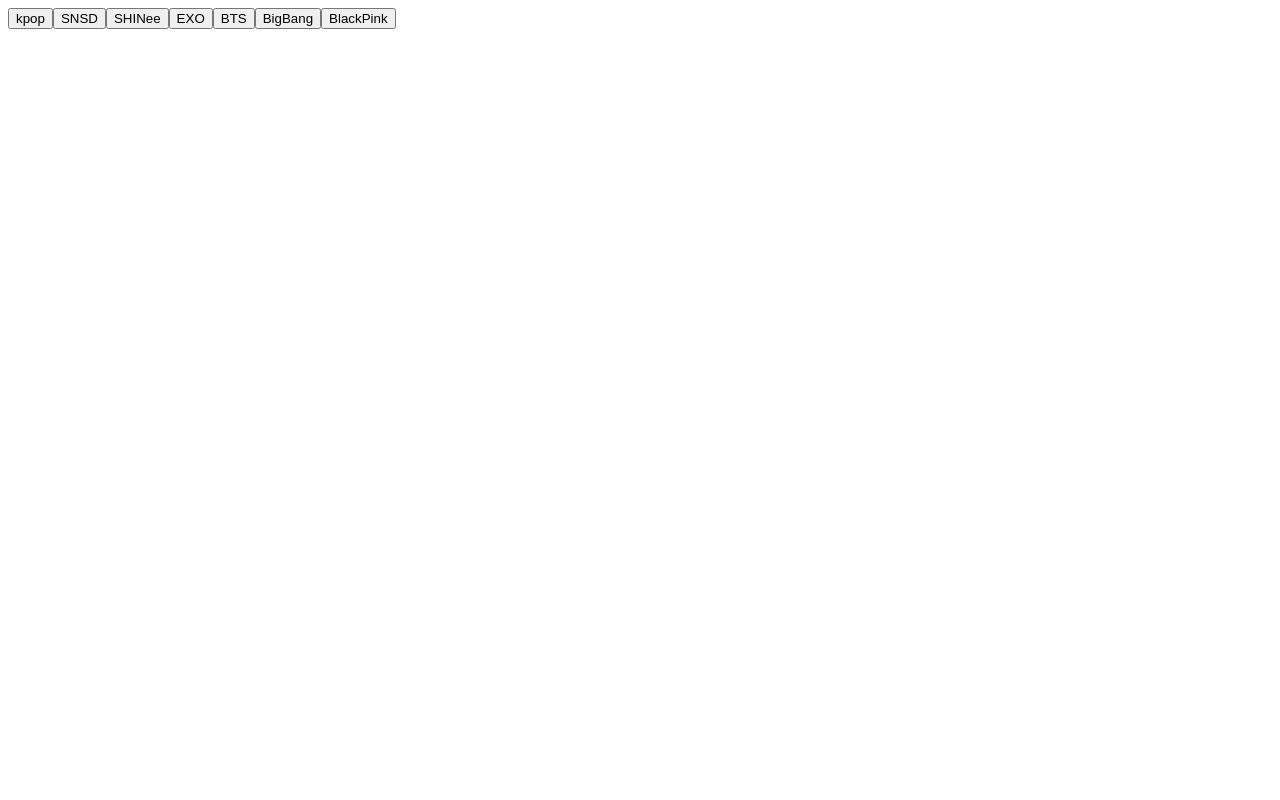
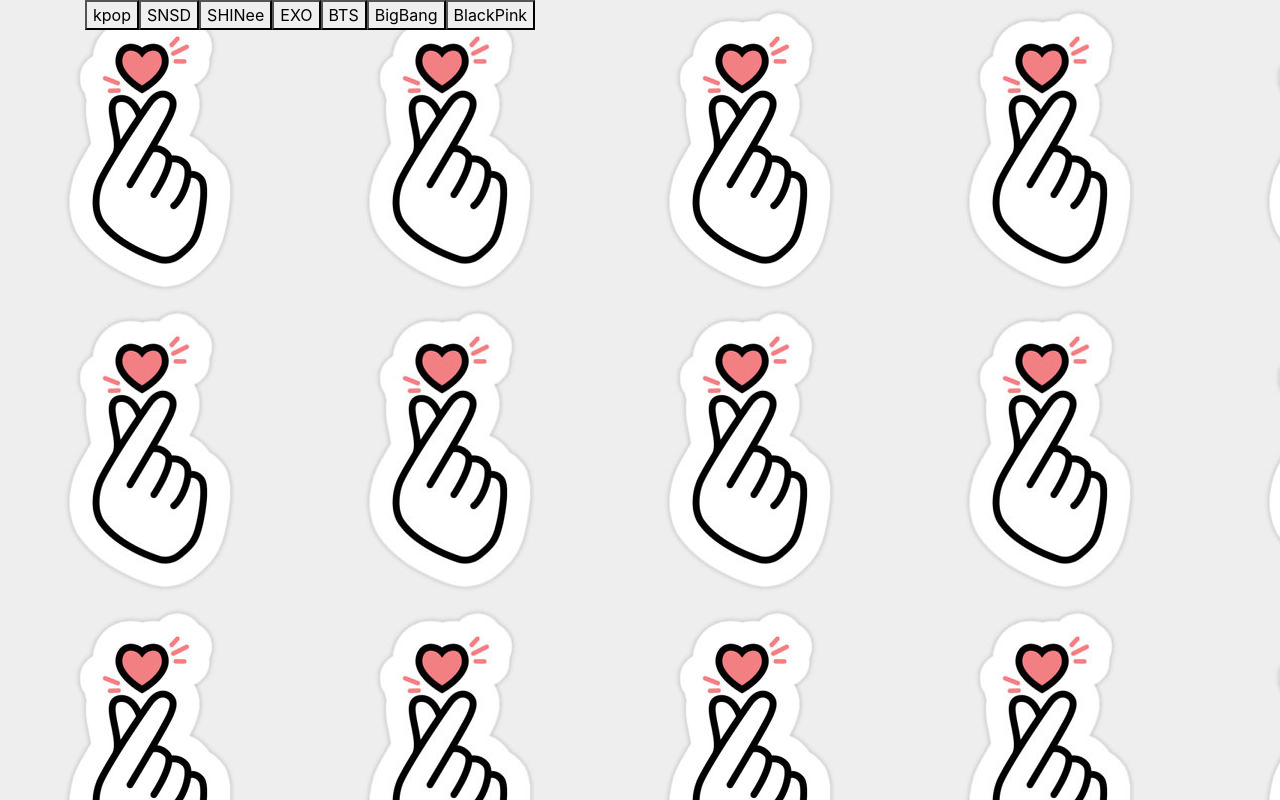
Before and after one commit to shatse/giftastic, a plain HTML site: page index.html in a window 1280 px wide. Drawn offline with nearby package versions, Linux system fonts and the light colour scheme.

Commit message:
changes to styling

```diff
--- /dev/null
+++ b/assets/css/reset.css
@@ -0,0 +1,43 @@
+html, body, div, span, applet, object, iframe,
+h1, h2, h3, h4, h5, h6, p, blockquote, pre,
+a, abbr, acronym, address, big, cite, code,
+del, dfn, em, img, ins, kbd, q, s, samp,
+small, strike, strong, sub, sup, tt, var,
+b, u, i, center,
+dl, dt, dd, ol, ul, li,
+fieldset, form, label, legend,
+table, caption, tbody, tfoot, thead, tr, th, td,
+article, aside, canvas, details, embed,
+figure, figcaption, footer, header, hgroup,
+menu, nav, output, ruby, section, summary,
+time, mark, audio, video {
+	margin: 0;
+	padding: 0;
+	border: 0;
+	font-size: 100%;
+	font: inherit;
+	vertical-align: baseline;
+}
+/* HTML5 display-role reset for older browsers */
+article, aside, details, figcaption, figure,
+footer, header, hgroup, menu, nav, section {
+	display: block;
+}
+body {
+	line-height: 1;
+}
+ol, ul {
+	list-style: none;
+}
+blockquote, q {
+	quotes: none;
+}
+blockquote:before, blockquote:after,
+q:before, q:after {
+	content: '';
+	content: none;
+}
+table {
+	border-collapse: collapse;
+	border-spacing: 0;
+}
--- a/assets/css/style.css
+++ b/assets/css/style.css
@@ -0,0 +1,9 @@
+@font-face {
+        font-family: "Open Sans";
+        src: url("/fonts/OpenSans-Regular-webfont.woff2") format("woff2"),
+             url("/fonts/OpenSans-Regular-webfont.woff") format("woff");
+      }
+
+#buttons {
+    color: grey;
+}
--- a/index.html
+++ b/index.html
@@ -5,26 +5,29 @@
     <meta charset="utf-8">
     <title>Kpop Buttons</title>
     <script src="https://cdnjs.cloudflare.com/ajax/libs/jquery/3.2.1/jquery.min.js"></script>
+    <link rel="stylesheet" href="https://stackpath.bootstrapcdn.com/bootstrap/4.3.1/css/bootstrap.min.css" integrity="sha384-ggOyR0iXCbMQv3Xipma34MD+dH/1fQ784/j6cY/iJTQUOhcWr7x9JvoRxT2MZw1T" crossorigin="anonymous">
+
 </head>
 
-<body>
+<body background="assets/images/finger hearts.jpg">
 
-    <div id="buttons">
+    <div id="buttons" class="container">
         <!-- <button onclick="getGif('kpop')" id=kpop>Kpop</button>
         <button onclick="getGif('SNSD')" id=sment>Girls Generation</button>
         <button onclick="getGif('SHINee')" id=shawol>SHINee</button>
         <button onclick="getGif('EXO')" id=exotic>EXO</button>
         <button onclick="getGif('BTS')" id=Army>BTS</button>
         <button onclick="getGif('BigBang')" id=BB>Big Bang</button>
-        <button onclick="getGif('BlackPink')" id=BP>Black Pink</button> -->
-    </div>
+        <button onclick="getGif('BlackPink')" id=BP>Black Pink</button>
+    </div> -->
 
     <div id="gifDiv">
     </div>
     <script type="text/javascript" src="assets/javascript/app.js">
-
-
     </script>
+    <script src="https://code.jquery.com/jquery-3.3.1.slim.min.js" integrity="sha384-q8i/X+965DzO0rT7abK41JStQIAqVgRVzpbzo5smXKp4YfRvH+8abtTE1Pi6jizo" crossorigin="anonymous"></script>
+    <script src="https://cdnjs.cloudflare.com/ajax/libs/popper.js/1.14.7/umd/popper.min.js" integrity="sha384-UO2eT0CpHqdSJQ6hJty5KVphtPhzWj9WO1clHTMGa3JDZwrnQq4sF86dIHNDz0W1" crossorigin="anonymous"></script>
+    <script src="https://stackpath.bootstrapcdn.com/bootstrap/4.3.1/js/bootstrap.min.js" integrity="sha384-JjSmVgyd0p3pXB1rRibZUAYoIIy6OrQ6VrjIEaFf/nJGzIxFDsf4x0xIM+B07jRM" crossorigin="anonymous"></script>
 </body>
 
 </html>
```
Also changed, not shown: assets/images/finger hearts.jpg (added), assets/images/giftastic wallpaper 2.jpg (added), assets/images/giftastic wallpaper.jpg (added), assets/javascript/app.js (line endings or trailing spaces).
